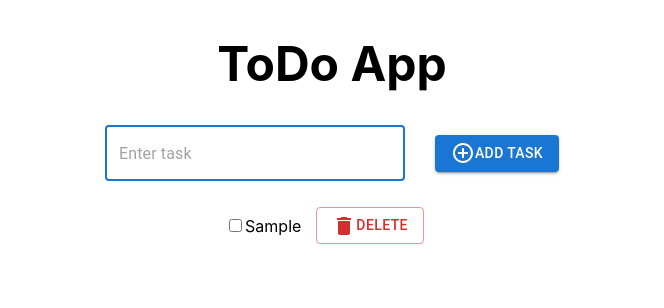
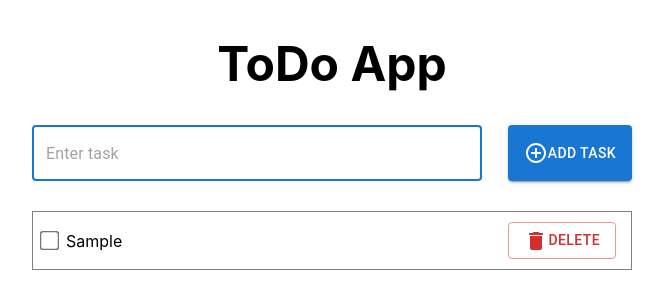
Before and after one commit to dandri17/ToDoApp-React, a React (Create React App) app: page / in a window 1280 px wide. Both pictures are taken after typing "Sample" into the empty fields and a click on the button "ADD TASK". Shown: the top 308 px of the page, without its empty margins (308-972 px from the left). Built offline with nearby package versions, Linux system fonts and the light colour scheme; the HTML template or start-up script is replaced by a standard one.

Commit message:
malo poravna elemente

```diff
--- a/src/App.css
+++ b/src/App.css
@@ -1,26 +1,60 @@
-.mainContainer {
+.main-container {
     display: flex;
-    justify-content:space-around;
-    align-items:center;
+    justify-content: center;
+    align-items: center;
     flex-direction: column;
     margin-bottom: 5px;
     padding: 2px 10px;
 }
-h1{
+
+.task-form {
+    display: flex;
+    justify-content: space-between;
+    width: 100%;
+    max-width: 600px;
+    margin-bottom: 30px;
+
+}
+
+.task-list {
+    display: flex;
+    flex-direction: column;
+    justify-content: space-around;
+    width: 100%;
+    max-width: 600px;
+    margin-bottom: 30px;
+}
+
+h1 {
     font-size: 3rem;
 }
+
 ul {
     list-style-type: none;
     padding: 0;
-  }
+    margin: 0;
+    max-width: 600px;
+}
+
 li {
     display: flex;
-    justify-content: center;
+    max-width: 600px;
+    justify-content: space-between;
     align-items: center;
+    border: solid grey 1px;
+    margin-bottom: 5px;
 }
+
 .task {
     border: 1px solid black;
 }
+
 .completed {
     text-decoration: line-through;
-  }
+}
+
+input[type=checkbox] {
+    transform: scale(1.5);
+    padding-right: 20px;
+    margin: 10px;
+}
--- a/src/ToDoForm.js
+++ b/src/ToDoForm.js
@@ -4,6 +4,7 @@ import Button from '@mui/material/Button';
 import TextField from '@mui/material/TextField';
 import DeleteIcon from '@mui/icons-material/Delete';
 import ControlPointIcon from '@mui/icons-material/ControlPoint';
+import './App.css'
 // --------------------------------------------------------
 // import List from '@mui/material/List';
 // import ListItem from '@mui/material/ListItem';
@@ -30,16 +31,18 @@ function ToDoForm() {
   }, [tasks]);
 
   const handleAddTask = () => {
-    if (newTask.trim() !== ""){
+    if (newTask.trim() !== "") {
       const newTodo = {
         id: uuidv4(),
         task: newTask
       };
       setTasks([...tasks, newTodo]);
-    setNewTask(""); }
+      setNewTask("");
+    }
     else {
       return;
-  }};
+    }
+  };
 
   const handleDeleteTask = (id) => {
     const todoList = tasks.filter((task) => task.id !== id);
@@ -72,31 +75,36 @@ function ToDoForm() {
 
   return (
 
-    <div className="mainContainer">
+    <div className="main-container">
       <h1>ToDo App</h1>
-      <div style={{display:"flex", justifyContent:"center" , alignItems:"center"}}>
-      <TextField variant="outlined" color="primary" focused value={newTask}
+      <div className="task-form">
+        <TextField variant="outlined" color="primary"
+          focused value={newTask}
           onChange={handleInputChange}
           onKeyDown={handleKeyPress}
           placeholder="Enter task"
-        style={{width:"300px"}}
+          style={{ width: "450px" }}
         />
-      <Button variant="contained" color="primary" style={{marginLeft: "30px"}} onClick={handleAddTask} className="addButton"><ControlPointIcon/>Add Task</Button>
+        <Button variant="contained" color="primary"
+          style={{ marginLeft: "3px" }}
+          onClick={handleAddTask}
+          className="addButton">
+          <ControlPointIcon />Add Task</Button>
       </div>
-      <div><ul>
-        { tasks.map((task) => (
+      <div className="task-list">
+        <ul>
+          {tasks.map((task) => (
             <li key={task.id}>
               <div onClick={() => handleToggleTask(task.id)} className={task.completed ? "completed" : ""}>
                 <input type="checkbox" checked={task.completed}
                   onChange={() => handleCompletedTask(task.id)} ></input>
                 <label className={`"task" ${task.completed ? "completed" : ""}`}>{task.task}</label>
               </div>
-            <Button variant="outlined" color="error" style={{margin: "10px 15px"}} onClick={() => handleDeleteTask(task.id)}><DeleteIcon />Delete</Button>
-          </li> /* Ne koristimo indexes kao keys već id. Matej je rekao da je potrebno dodati: {id: nekiRandomId, task: newTask}
-          Dakle, treba i kreirati random id. +++RIJEŠENO+++ */
+              <Button variant="outlined" color="error" style={{ margin: "10px 15px" }} onClick={() => handleDeleteTask(task.id)}><DeleteIcon />Delete</Button>
+            </li>
           ))}
-      </ul></div>
-
+        </ul>
+      </div>
     </div>
   );
 }
@@ -118,14 +126,14 @@ function ToDoForm() {
 //     <div><List sx={{ width: '100%', maxWidth: 500, bgcolor: 'background.paper' }}>
 //       { tasks.map((task) => (
 //         <ListItem key={task.id}>
-          {/* -------------------------------------------------------------------------------------------------------------------- */}
+{/* -------------------------------------------------------------------------------------------------------------------- */ }
 {/* <div onClick={() => handleToggleTask(task.id)} className={task.completed ? "completed" : ""}>
             <input type="checkbox" checked={task.completed}
             onChange={() => handleCompletedTask(task.id)} ></input>
             <label className={`"task" ${task.completed ? "completed" : ""}`}>{task.task}</label>
           </div>
           <Button  variant="outlined" color="error" style={{margin: "10px 15px"}} onClick={() => handleDeleteTask(task.id)}><DeleteIcon />Delete</Button> */}
-          {/* -------------------------------------------------------------------------------------------------------------- */}
+{/* -------------------------------------------------------------------------------------------------------------- */ }
 {/* <ListItemButton role={undefined} onClick={handleToggleTask(task.id)} dense>
               <ListItemIcon>
                 <Checkbox
```
Lines whose indentation alone changed are shown as unchanged.
